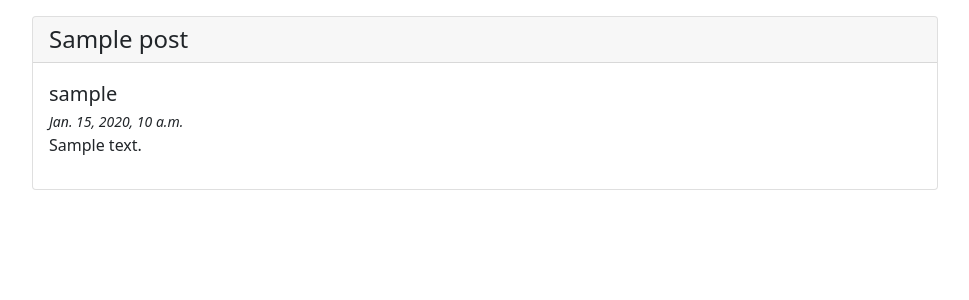
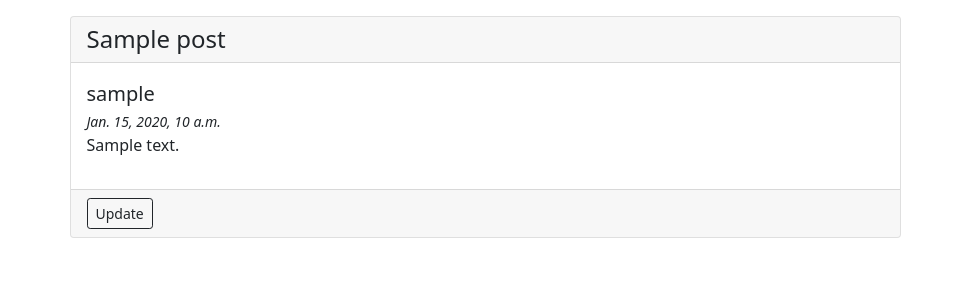
Before and after one commit to Leszczynka/RecruitmentTask, a Django app: page / in a window 1280 px wide. Shown: the part 88-388 px from the top of the page, without its empty margins (155-1124 px from the left). Run offline with Django 4.2, Linux system fonts and the light colour scheme; a user stored in the database is signed in; tables that the repository leaves empty hold one stand-in row (values such as "Sample post").

Commit message:
Create functionality to update posts

```diff
--- a/backend/2.2 Django Blog/blog/models.py
+++ b/backend/2.2 Django Blog/blog/models.py
@@ -1,6 +1,8 @@
 from django.db import models
 from django.contrib.auth.models import User
 from django.urls import reverse
+
+
 class Post(models.Model):
     title = models.CharField(max_length=250)
     content = models.TextField()
--- a/backend/2.2 Django Blog/blog/templates/blog/base.html
+++ b/backend/2.2 Django Blog/blog/templates/blog/base.html
@@ -30,10 +30,6 @@
 				</div>
 			</nav>
 		</header>
-		<main>
-			<div class="container">
-				<div class="row">
-					<div class="col">
 		{% if messages %}
 			{% for message in messages %}
 				<div class="alert alert-{{ message.tags }}">
@@ -41,11 +37,8 @@
 				</div>
 			{% endfor %}
 		{% endif %}
-					</div>
-				</div>
+
 		{% block content %}{% endblock %}
-			</div>
-		</main>
 
 		<script src="https://cdn.jsdelivr.net/npm/@popperjs/core@2.9.2/dist/umd/popper.min.js" integrity="sha384-IQsoLXl5PILFhosVNubq5LC7Qb9DXgDA9i+tQ8Zj3iwWAwPtgFTxbJ8NT4GN1R8p" crossorigin="anonymous"></script>
 		<script src="https://cdn.jsdelivr.net/npm/bootstrap@5.0.2/dist/js/bootstrap.min.js" integrity="sha384-cVKIPhGWiC2Al4u+LWgxfKTRIcfu0JTxR+EQDz/bgldoEyl4H0zUF0QKbrJ0EcQF" crossorigin="anonymous"></script>
--- a/backend/2.2 Django Blog/blog/templates/blog/post_form.html
+++ b/backend/2.2 Django Blog/blog/templates/blog/post_form.html
@@ -4,7 +4,6 @@
 <div class="container">
 	<div class="row mt-3">
 		<div class="col-10 col-md-8 py-3">
-			<h4 class="mb-3">Add new post</h4>
 			<form method="POST">
 				{% csrf_token %}
 				<div class="form-group">
@@ -17,5 +16,4 @@
 		</div>
 	</div>
 </div>
-
 {% endblock %}
--- a/backend/2.2 Django Blog/blog/templates/blog/post_list.html
+++ b/backend/2.2 Django Blog/blog/templates/blog/post_list.html
@@ -2,7 +2,7 @@
 {% block content %}
 <div class="container">
 	<div class="row d-flex justify-content-center my-3">
-		<div class="col-10">
+		<div class="col-9">
 			{% if posts %}
 				{% for post in posts %}
 					<div class="card mb-3">
@@ -14,6 +14,11 @@
 							<small class="fw-lighter fst-italic mb-1">{{ post.created }}</small>
 							<p>{{ post.content }}</p>
 						</div>
+						{% if post.author == user %}
+							<div class="card-footer">
+								<a class="btn btn-outline-dark btn-sm" href="{% url 'post-update' post.id %}">Update</a>
+							</div>
+						{% endif %}
 					</div>
 				{% endfor %}
 			{% else %}
--- a/backend/2.2 Django Blog/blog/urls.py
+++ b/backend/2.2 Django Blog/blog/urls.py
@@ -1,7 +1,8 @@
 from django.urls import path
-from .views import PostListView, PostCreateView
+from .views import PostListView, PostCreateView, PostUpdateView
 
 urlpatterns = [
     path('', PostListView.as_view(), name='blog-posts'),
-    path('post/create/', PostCreateView.as_view(), name='post-create')
+    path('post/create/', PostCreateView.as_view(), name='post-create'),
+    path('post/<int:pk>/update/', PostUpdateView.as_view(), name='post-update')
 ]
--- a/backend/2.2 Django Blog/blog/views.py
+++ b/backend/2.2 Django Blog/blog/views.py
@@ -1,6 +1,7 @@
-from django.shortcuts import render
+from django.shortcuts import render, redirect
+from django.contrib import messages
 from django.contrib.auth.mixins import LoginRequiredMixin
-from django.views.generic import ListView, CreateView
+from django.views.generic import ListView, CreateView, UpdateView
 from .models import Post
 
 class PostListView(ListView):
@@ -14,4 +15,22 @@ class PostCreateView(LoginRequiredMixin, CreateView):
 
     def form_valid(self, form):
         form.instance.author = self.request.user
+        messages.success(self.request, f'Post has been created successfully.')
         return super().form_valid(form)
+
+class PostUpdateView(LoginRequiredMixin, UpdateView):
+    model = Post
+    fields = ['title', 'content']
+
+    def form_valid(self, form):
+        form.instance.author = self.request.user
+        messages.success(self.request, f'Post has been updated successfully.')
+        return super().form_valid(form)
+
+    def dispatch(self, request, *args, **kwargs):
+        obj = self.get_object()
+        if obj.author != request.user:
+            messages.warning(self.request, 'You have no permission to edit this post!!!')
+            return redirect('blog-posts')
+        else:
+            return super().dispatch(request, *args, *kwargs)
```
Lines whose indentation alone changed are shown as unchanged.
